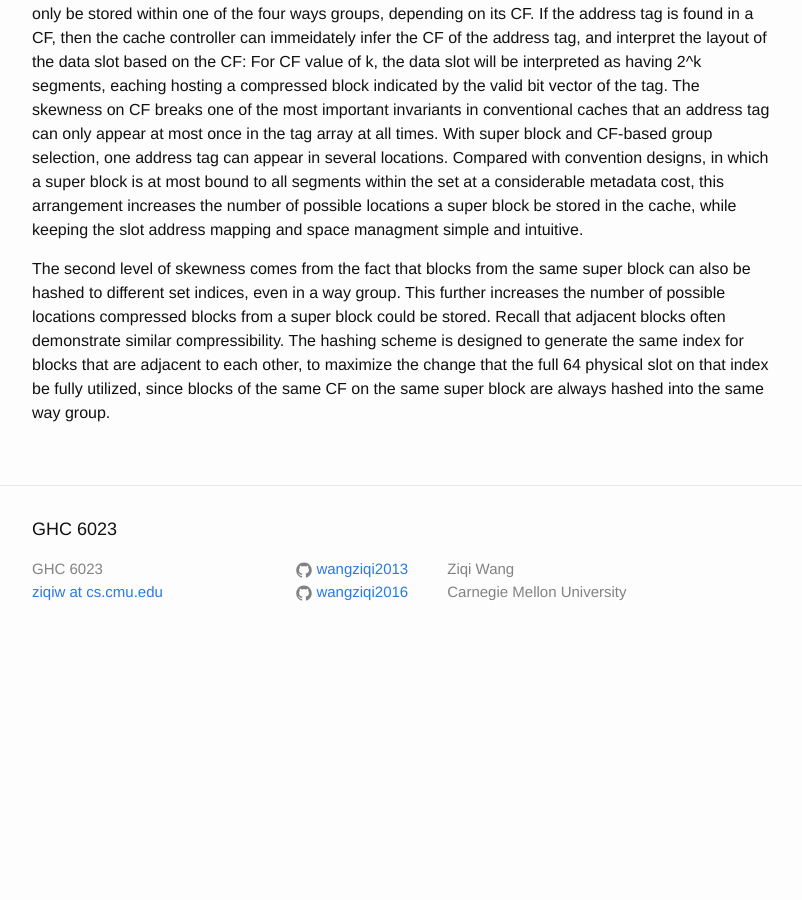
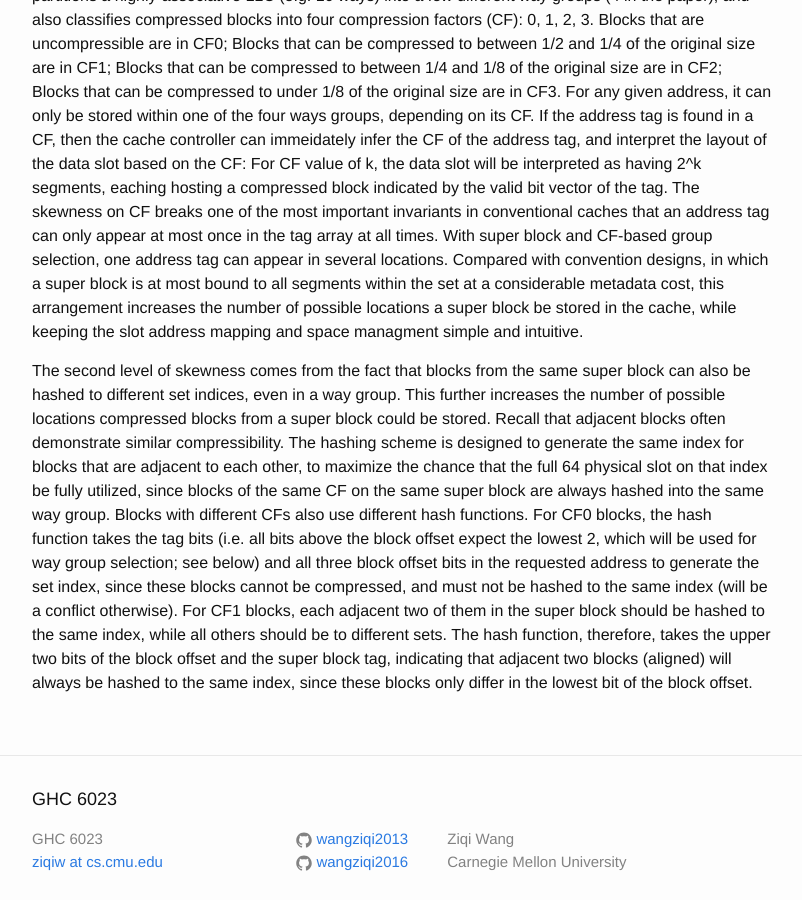
Before and after one commit to wangziqi2013/wangziqi2013.github.io, a Jekyll site: the page built from _posts/2020-06-13-skewed-compressed-cache.markdown, in a window 1280 px wide and 900 px high, scrolled down 1828 px. Shown: the whole window, without its empty margins (238-1040 px from the left). Built offline with Jekyll 4.4.1, drawn with Linux system fonts in a browser that asks for light colours; before the commit the page ends 2491 px from its top, so only the background shows below that; some of the changed text lies outside the part shown.

Commit message:
Adding hash

```diff
--- a/_posts/2020-06-13-skewed-compressed-cache.markdown
+++ b/_posts/2020-06-13-skewed-compressed-cache.markdown
@@ -12,6 +12,10 @@ htm_cd:
 htm_cr:
 version_mgmt:
 ---
+
+**Highlights:**
+
+1. Using super block tags while allowing the same tag be used in different way groups and even in the same way
 
 This paper proposes skewed compressed cache, a compressed cache design that features skewed set and way selection.
 The paper identifies three major challenges of designing a compressed cache architecture. The first challenge is to
@@ -81,5 +85,13 @@ The second level of skewness comes from the fact that blocks from the same super
 set indices, even in a way group. This further increases the number of possible locations compressed blocks from a super
 block could be stored.
 Recall that adjacent blocks often demonstrate similar compressibility. The hashing scheme is designed to generate the
-same index for blocks that are adjacent to each other, to maximize the change that the full 64 physical slot on that
+same index for blocks that are adjacent to each other, to maximize the chance that the full 64 physical slot on that
 index be fully utilized, since blocks of the same CF on the same super block are always hashed into the same way group.
+Blocks with different CFs also use different hash functions. For CF0 blocks, the hash function takes the tag bits
+(i.e. all bits above the block offset expect the lowest 2, which will be used for way group selection; see below) and
+all three block offset bits in the requested address to generate the set index, since these blocks cannot be compressed,
+and must not be hashed to the same index (will be a conflict otherwise).
+For CF1 blocks, each adjacent two of them in the super block should be hashed to the same index, while all others should
+be to different sets. The hash function, therefore, takes the upper two bits of the block offset and the super block tag,
+indicating that adjacent two blocks (aligned) will always be hashed to the same index, since these blocks only differ in
+the lowest bit of the block offset.
```
